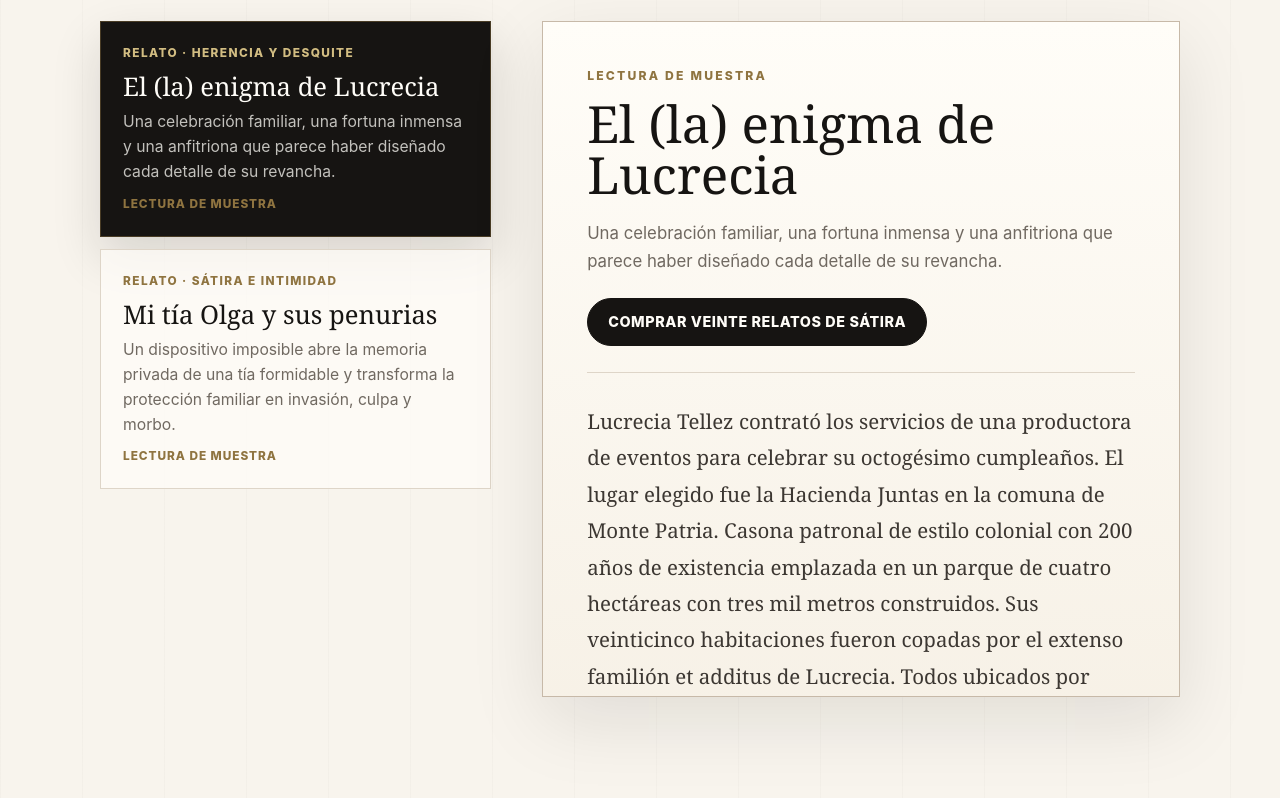
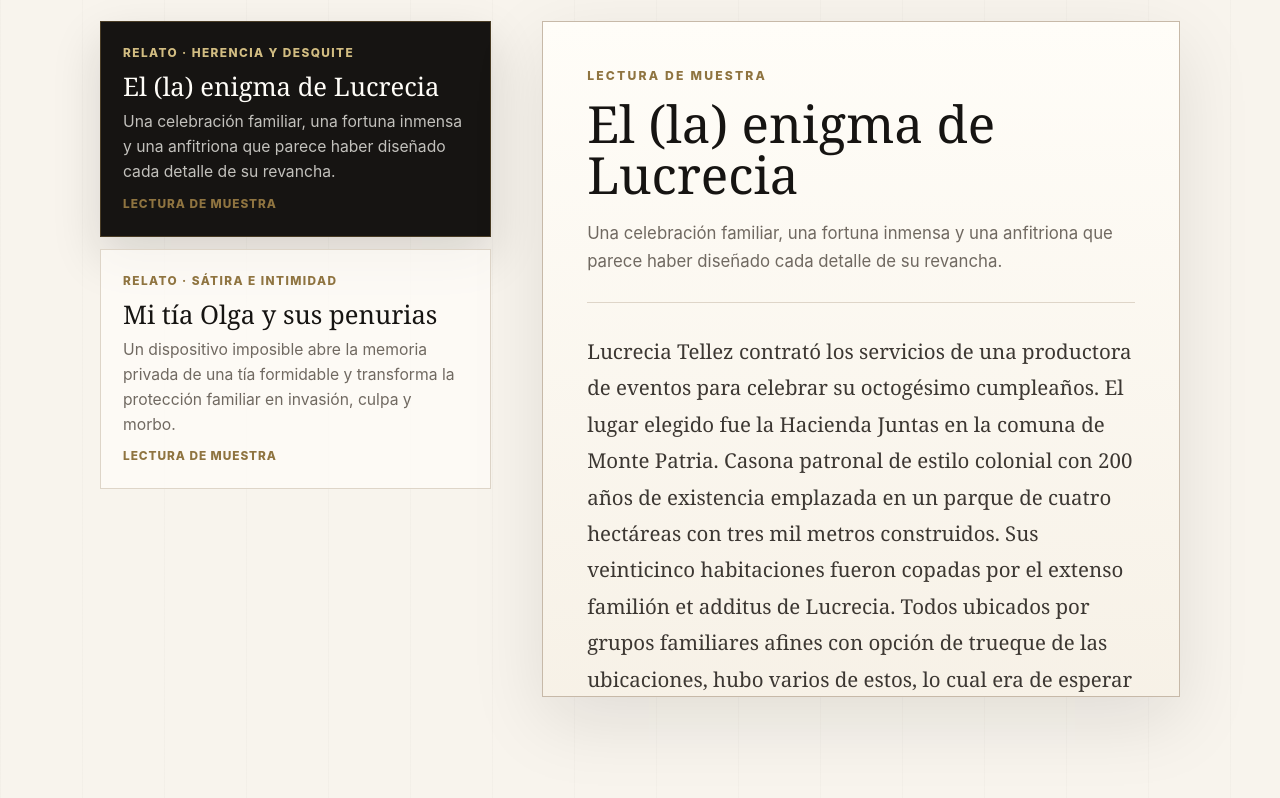
Before and after one commit to InfectedMindz/jorge-schwember-site, a plain HTML site: page index.html in a window 1280 px wide. Shown: the part 5500-6298 px from the top of the page. Drawn offline with Linux system fonts and the light colour scheme.

Commit message:
Keep one purchase CTA in story previews

```diff
--- a/script.js
+++ b/script.js
@@ -202,11 +202,6 @@ function renderStoryReader(index, shouldFocus) {
       <p class="eyebrow">Lectura de muestra</p>
       <h3>${escapeHTML(story.title)}</h3>
       <p class="story-reader-dek">${escapeHTML(story.dek)}</p>
-      <div class="story-reader-actions story-reader-actions-top">
-        <a class="button primary" href="${escapeHTML(
-          story.amazonUrl
-        )}" target="_blank" rel="noopener noreferrer">${buyLabel}</a>
-      </div>
     </header>
     <div class="story-prose">
       ${story.paragraphs.map((paragraph) => `<p>${escapeHTML(paragraph)}</p>`).join("")}
--- a/styles.css
+++ b/styles.css
@@ -1559,10 +1559,6 @@ h3 {
   line-height: 1.7;
 }
 
-.story-reader-actions-top {
-  margin-top: 22px;
-}
-
 .story-prose {
   max-width: 780px;
   margin: 30px auto 0;
```
